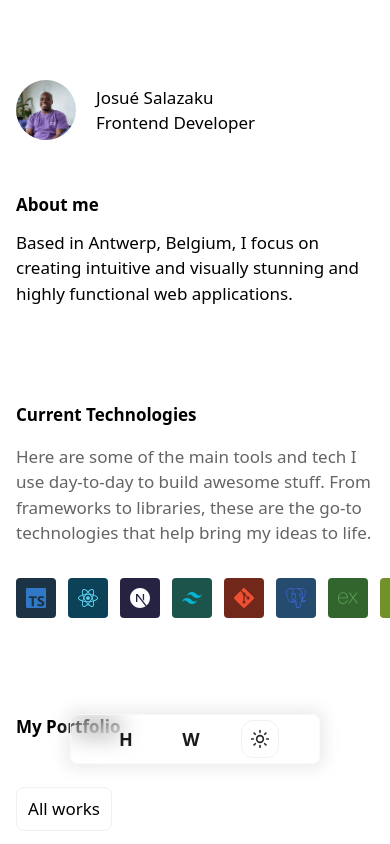
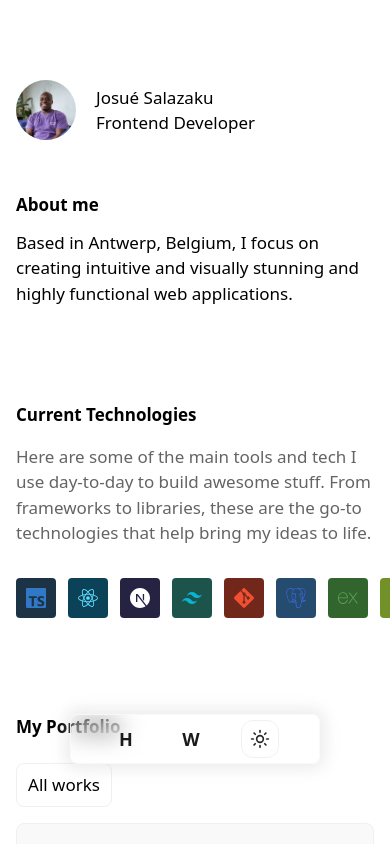
Before and after one commit to JosueSalazaku/portfolio-page, a Next.js app: page / in a window 390 px wide. Shown: the top 844 px of the page. Built offline with nearby package versions, Linux system fonts and the light colour scheme; grey boxes are pictures that could not be loaded.

Commit message:
fix: add responsive flex container to adjust layout of heading and button in ProjectsSection

```diff
--- a/src/app/components/ProjectsSection.tsx
+++ b/src/app/components/ProjectsSection.tsx
@@ -3,13 +3,14 @@
 function ProjectsSection() {
   return (
     <section className="flex flex-col pt-12">
-      <h1 className="pb-12 font-bold dark:text-white">
+      <div className='flex flex-col md:flex-row md:items-center md:gap-[412px] lg:flex-row lg:gap-[412px]'>
+      <h1 className="pb-6 font-bold dark:text-white">
         My Portfolio
       </h1>
       <button className="w-24 p-2 mb-4 border rounded-lg dark:bg-gray-dark border-gray-light dark:border-gray-medium">
         All works
       </button>
-
+      </div>
       <div className="flex flex-col w-full max-w-screen-lg gap-6 md:flex-row md:gap-6">
         {/* Left Column */}
         <div className="flex flex-col flex-grow gap-6">
```
